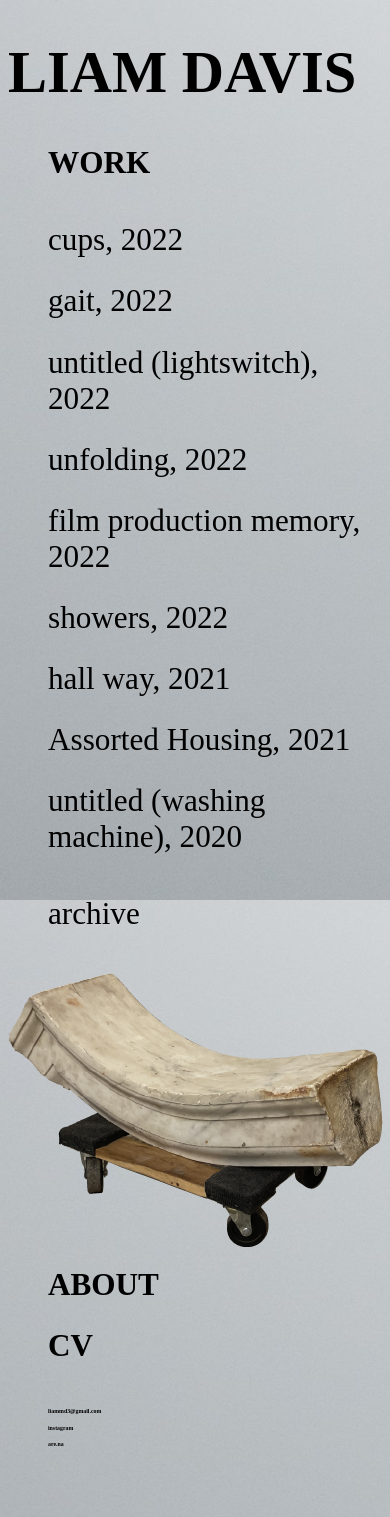
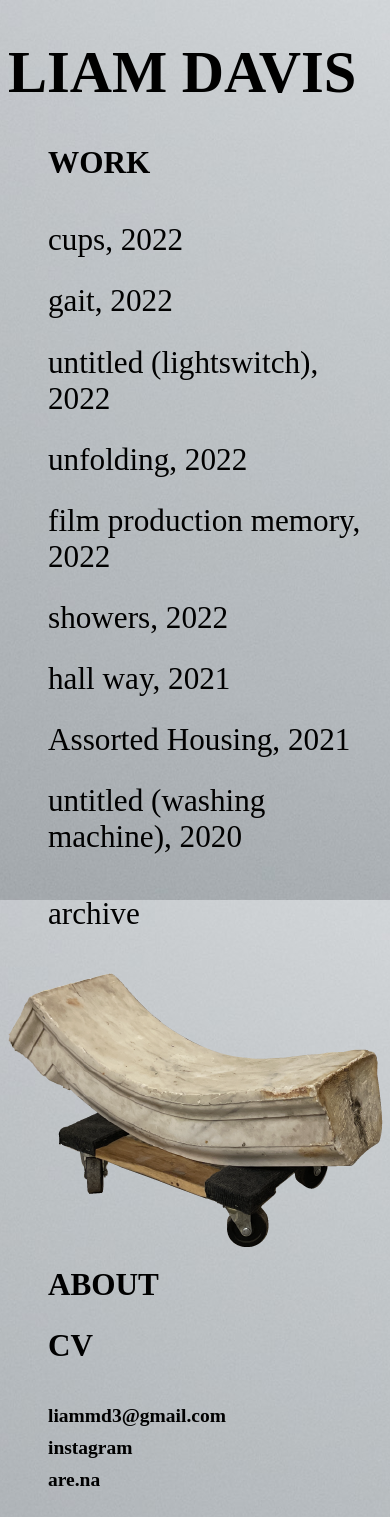
Before and after one commit to liammdavis/liammdavis.github.io, a Jekyll site: the page built from index.html, in a window 390 px wide. Built offline with Jekyll 4.4.1, drawn with Linux system fonts in a browser that asks for light colours; before the commit the page ends 1476 px from its top, so only the background shows below that.

Commit message:
Update main.css

```diff
--- a/css/main.css
+++ b/css/main.css
@@ -127,7 +127,7 @@ h2 {
 }
 
 @media screen and (max-width: 1000px )  {
-    footer {
+    footer ul li {
         font-size: 5vw;
     }
 
```
